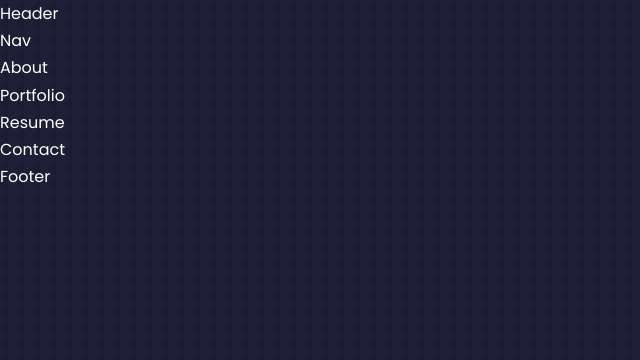
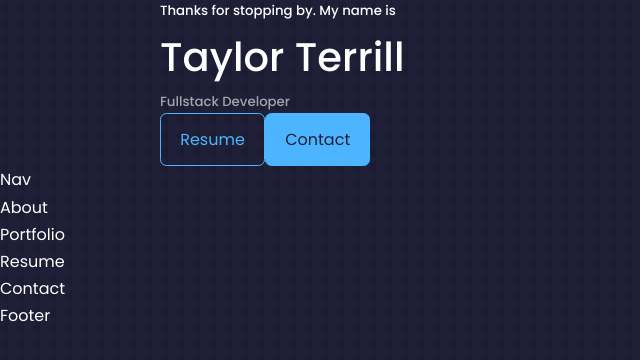
Before and after one commit to taylorterrill/Terrill-ReactPortfolio, a React (Create React App) app: page / in a window 1280 px wide. Shown: the top 360 px of the page, without its empty margins (0-640 px from the left). Built offline with nearby package versions, Linux system fonts and the light colour scheme.

Commit message:
start header

```diff
--- /dev/null
+++ b/src/components/header/CTA.jsx
@@ -0,0 +1,12 @@
+import React from 'react'
+
+function CTA() {
+  return (
+    <div className='cta'>
+        <a href='#resume' className='btn'>Resume</a>
+        <a href='#contact' className='btn btn-primary'>Contact</a>
+    </div>
+  )
+}
+
+export default CTA
--- a/src/components/header/Header.jsx
+++ b/src/components/header/Header.jsx
@@ -1,9 +1,17 @@
 import React from 'react';
 import './header.css';
+import CTA from './CTA';
 
 const Header = () => {
   return (
-    <div>Header</div>
+    <header>
+      <div className='container header__container'>
+        <h5>Thanks for stopping by. My name is</h5>
+        <h1>Taylor Terrill</h1>
+        <h5 className='text-light'>Fullstack Developer</h5>
+        <CTA />
+      </div>
+    </header>
   )
 }
 
```
Also changed, not shown: src/assets/me2020.png (added).
